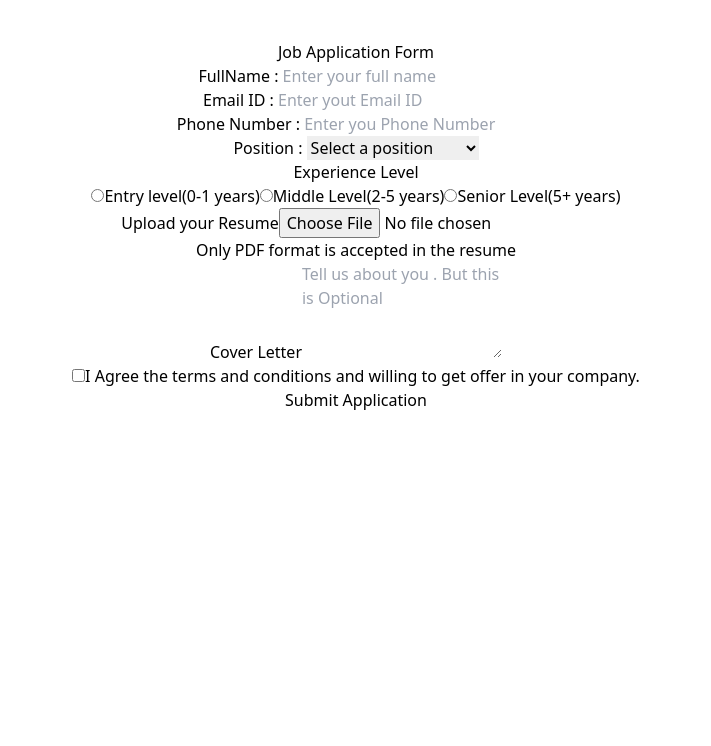
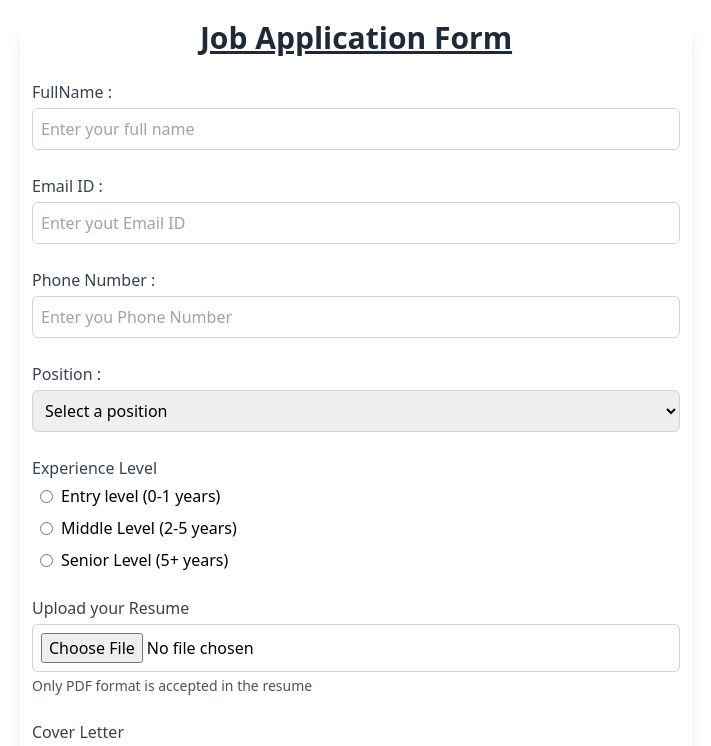
Before and after one commit to SadhanaShree09/Job_App, a React (Vite) app in the folder Job-Application/: page / in a window 1280 px wide. Shown: the top 746 px of the page, without its empty margins (284-995 px from the left). Built offline with nearby package versions, Linux system fonts and the light colour scheme.

Commit message:
Added css and enhanced the logic of the Job Application Form

```diff
--- a/Job-Application/src/App.jsx
+++ b/Job-Application/src/App.jsx
@@ -14,23 +14,25 @@ function App() {
   }
 
   return (
-    <div className='text-center mt-10'>
-      <h2>Job Application Form</h2>
-      <form onSubmit={handleSubmit(onSubmit)}>
-        <div >
-          <label>FullName : </label>
+    <div className='max-w-2xl mx-auto mt-5 bg-white-50 rounded-lg shadow-lg mb-4'>
+      <h2 className='text-3xl font-bold mb-6 text-center underline text-gray-800'>Job Application Form</h2>
+      <form onSubmit={handleSubmit(onSubmit)} className='space-y-6 mx-3 pb-6 bg'>
+        <div className=''>
+          <label className='block text-md font-medium text-gray-700 mb-1'>FullName : </label>
           <input
+            className='w-full border border-gray-300 p-2 rounded-md focus:ring-1 focus:ring-orange-300 focus:outline-none'
             {...register('FullName',{required: 'FullName is required'})}
             placeholder='Enter your full name'
           />
           {errors.FullName && (
-            <p className='text-red-500'>{errors.FullName.message}</p>
+            <p className='text-red-500 text-sm mt-1'>{errors.FullName.message}</p>
           )}
         </div>
 
         <div>
-          <label>Email ID : </label>
-          <input type='email'
+          <label className='block text-md text-gray-700 font-medium mb-1'>Email ID : </label>
+          <input className='w-full border border-gray-300 p-2 rounded-md focus:ring-1 focus:ring-orange-300 focus:outline-none'
+          type='email'
           {...register('Email',
             {required:'Email is required',
               pattern:{
@@ -41,13 +43,14 @@ function App() {
           placeholder='Enter yout Email ID'
           />
           {errors.Email &&(
-            <p className='text-red-500'>{errors.Email.message}</p>
+            <p className='text-red-500 text-sm mt-1'>{errors.Email.message}</p>
           )}
         </div>
 
         <div>
-          <label>Phone Number : </label>
-          <input type="tel"
+          <label className='block text-md font-medium text-gray-700 mb-1'>Phone Number : </label>
+          <input className='w-full border border-gray-300 p-2 rounded-md focus:ring-1 focus:ring-orange-300 focus:outline-none'
+          type="tel"
           {...register('Phone',{
             required : "Phone number is required",
             pattern :{
@@ -58,13 +61,14 @@ function App() {
           placeholder='Enter you Phone Number'
           />
           {errors.Phone &&(
-            <p className='text-red-500'>{errors.Phone.message}</p>
+            <p className='text-red-500 text-sm mt-1'>{errors.Phone.message}</p>
           )}
         </div>
 
         <div>
-          <label>Position : </label>
-          <select {...register('position', {required : 'Postion is required'})}>
+          <label className='block text-md font-medium text-gray-700 mb-1'>Position : </label>
+          <select className= 'w-full border border-gray-300 p-2 rounded-md focus:ring-1 focus:ring-orange-300 focus:outline-none'
+          {...register('position', {required : 'Postion is required'})}>
             <option value="">Select a position</option>
             <option value="frontend developer">Frontend Developer</option>
             <option value="backend developer">Backend Developer</option>
@@ -73,43 +77,45 @@ function App() {
             <option value="project manager">Project Manager</option>
           </select>
           {errors.position && (
-            <p className='text-red-500'>{errors.position.message}</p>
+            <p className='text-red-500 text-sm mt-1'>{errors.position.message}</p>
           )}
         </div>
 
         <div>
-          <label>Experience Level</label>
-          <div >
-            <label>
-              <input type="radio"
+          <label className='block text-md font-medium text-gray-700 mb-1'>Experience Level</label>
+          <div className='flex flex-col gap-2 pl-2'>
+            <label className='flex items-center gap-2'>
+              <input
+              type="radio"
               {...register('experience',{required:'Select Experience Level'})}
               value='entry'
               />
-              Entry level(0-1 years)
+              Entry level (0-1 years)
             </label>
-            <label>
+            <label className='flex items-center gap-2'>
               <input type="radio"
               {...register('experience',{required:'Select Experience Level'})}
               value='mid'
               />
-              Middle Level(2-5 years)
+              Middle Level (2-5 years)
             </label>
-            <label>
+            <label className='flex items-center gap-2'>
               <input type="radio"
               {...register('experience',{required:'Select Experience Level'})}
               value='senior'
               />
-              Senior Level(5+ years)
+              Senior Level (5+ years)
             </label>
           </div>
           {errors.experience &&(
-            <p className='text-red-500'>{errors.experience.message}</p>
+            <p className='text-red-500 text-sm mt-1'>{errors.experience.message}</p>
           )}
         </div>
 
         <div>
-          <label>Upload your Resume</label>
-          <input type="file"
+          <label className='block text-md font-medium text-gray-700 mb-1'>Upload your Resume</label>
+          <input
+          type="file"
           accept='.pdf'
           {...register('resume',{
             required:'Resume is required',
@@ -123,16 +129,17 @@ function App() {
               }
             }
           })}
+          className='w-full border border-gray-300 p-2 rounded-md bg-white'
           />
-          <p>Only PDF format is accepted in the resume</p>
+          <p className='text-sm text-gray-600 mt-1'>Only PDF format is accepted in the resume</p>
           {errors.resume && (
-            <p className='text-red-500'>{errors.resume.message}</p>
+            <p className='text-red-500 text-sm mt-1'>{errors.resume.message}</p>
           )}
         </div>
 
         <div>
-          <label>Cover Letter</label>
-          <textarea
+          <label className='block text-md font-medium text-gray-700 mb-1'>Cover Letter</label>
+          <textarea className='w-full border border-gray-300 p-2 rounded-md focus:ring-1 focus:ring-orange-300 focus:outline-none'
           {...register('cover',{
             maxLength :{
               value : 500,
@@ -143,26 +150,31 @@ function App() {
           rows='4'
           />
           {errors.cover && (
-            <p className='text-red-500'>{errors.cover.message}</p>
+            <p className='text-red-500 text-sm mt-1'>{errors.cover.message}</p>
           )}
         </div>
 
-        <div>
-          <label>
+        <div className='flex items-start gap-2'>
+          <label className='block text-md font-medium text-gray-700'>
            <input
             type='checkbox'
             {...register('agreeTerms',{
               required:'Agree the terms and Conditions'
             })}
            />
-           <span>I Agree the terms and conditions and willing to get offer in your company.</span>
+           <span className='text-sm text-gray-700 mx-2'>I Agree the terms and conditions and willing to get offer in your company.</span>
           </label>
-          {errors.agreeTerms && (
-            <p className='text-red-500'>{errors.agreeTerms.message}</p>
-          )}
         </div>
+        {errors.agreeTerms && (
+            <p className='text-red-500 text-sm'>{errors.agreeTerms.message}</p>
+        )}
 
-        <button type='submit'>Submit Application</button>
+        <button
+        className='w-full p-1 py-2 px-4 bg-red-100 text-gray-800 rounded-md hover:bg-green-100 transition duration-200'
+        type='submit'
+        >
+          Submit Application
+        </button>
 
       </form>
     </div>
```
